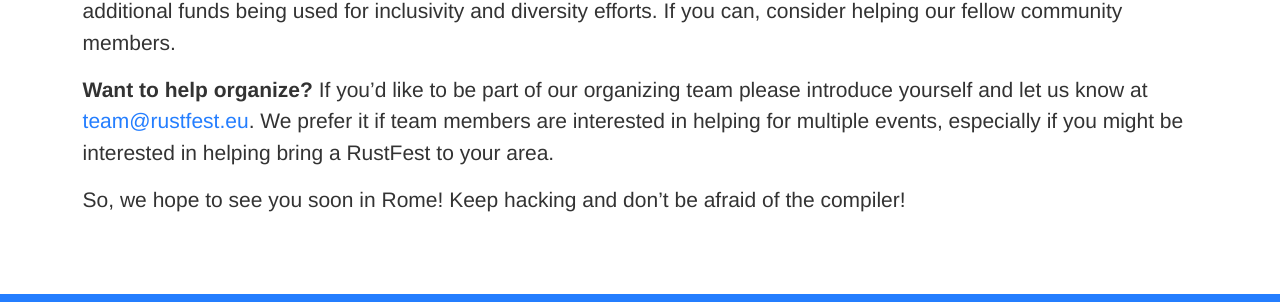
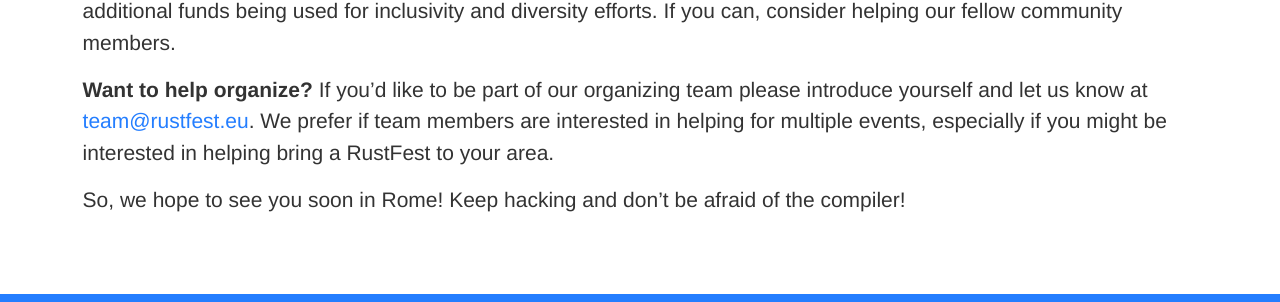
Before and after one commit to RustFestEU/blog.rustfest.eu, a Jekyll site: the page built from _posts/2018-08-24-next-stop-rome.md, in a window 1280 px wide and 900 px high, scrolled down 1814 px. Shown: the part 151-453 px from the top of the window. Built offline with Jekyll 4.4.1, drawn with Linux system fonts in a browser that asks for light colours.

Commit message:
Added leading slash + removed it before if

```diff
--- a/_posts/2018-08-24-next-stop-rome.md
+++ b/_posts/2018-08-24-next-stop-rome.md
@@ -8,7 +8,7 @@
 ---
 They say all the roads lead to Rome, so after previous successful stops in Berlin, Київ, Zürich and Paris, it was just a matter of time before RustFest reached the Italian capital. We hope you'll join us on  **November 24th and 25th, 2018** at [**Congress Center Frentani**](https://www.congressifrentani.it/centrocongressi/), near the main railway station of Rome ([Termini](https://www.romatermini.com/en/)).
 
-![The Colosseum](assets/posts/rome.jpg)
+![The Colosseum](/assets/posts/rome.jpg)
 
 **What is Rustfest again?** It's a two day conference involving one day of workshops and one day of talks! We aim for a diverse set of talks: technical and non-technical, advanced and beginner friendly content, live coding, panel, or slide based. If you like Rust, the community, or just hacking in general we aim to have something to appeal to you. This year the conference will host up to 350 awesome folks. It occurs bi-annually in a different city each edition.
 
@@ -26,6 +26,6 @@
 
 **Want to help someone else attend? Have a conference budget?** We will be selling supporter tickets as well, with the additional funds being used for inclusivity and diversity efforts. If you can, consider helping our fellow community members.
 
-**Want to help organize?** If you'd like to be part of our organizing team please introduce yourself and let us know at [team@rustfest.eu](mailto:team@rustfest.eu). We prefer it if team members are interested in helping for multiple events, especially if you might be interested in helping bring a RustFest to your area.
+**Want to help organize?** If you'd like to be part of our organizing team please introduce yourself and let us know at [team@rustfest.eu](mailto:team@rustfest.eu). We prefer if team members are interested in helping for multiple events, especially if you might be interested in helping bring a RustFest to your area.
 
 So, we hope to see you soon in Rome! Keep hacking and don't be afraid of the compiler!
```
